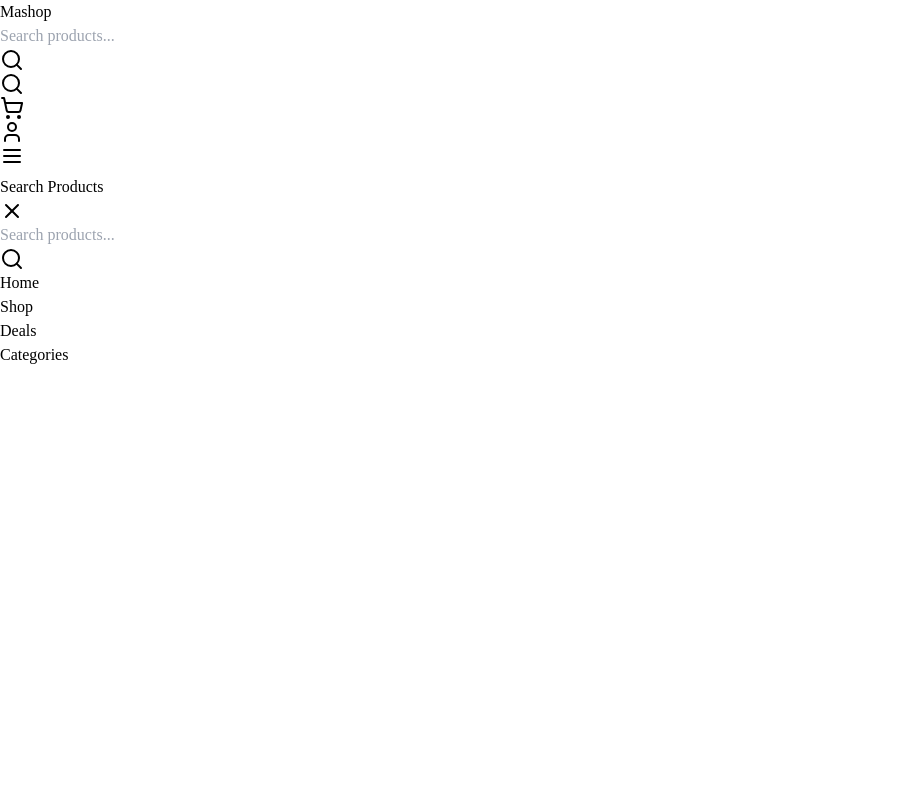
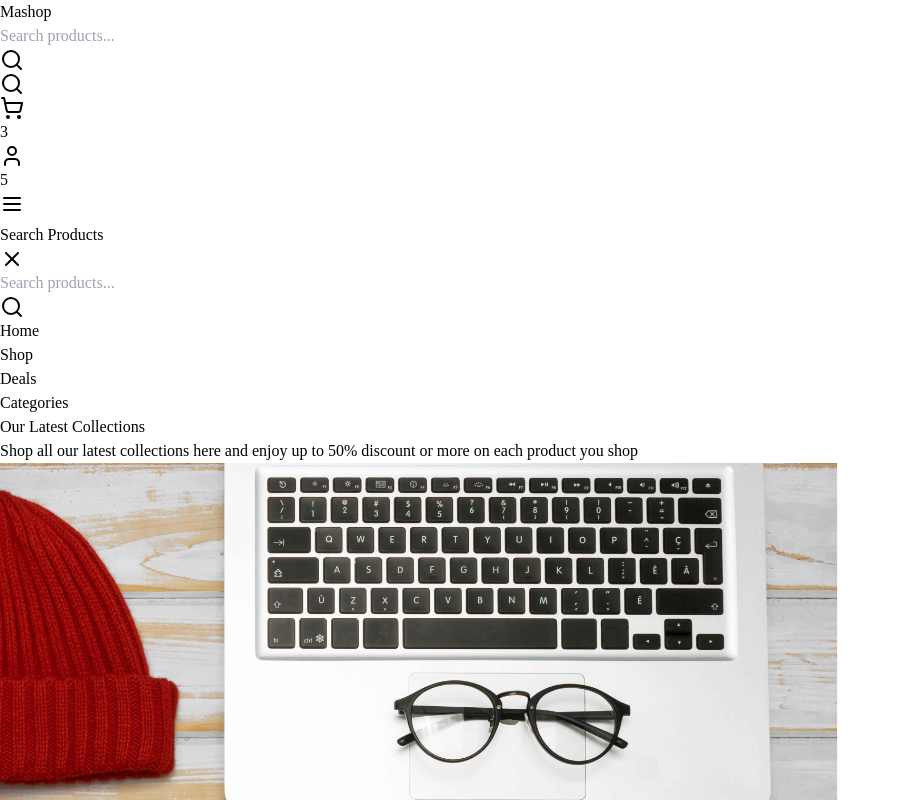
Before and after one commit to alimuhammeddev/Mashop-Store, a React (Vite) app: page /deals in a window 1280 px wide. Shown: the top 800 px of the page, without its empty margins (0-901 px from the left). Built offline with nearby package versions, Linux system fonts and the light colour scheme; a web font is replaced by a local one.

Commit message:
worked on notification badge

```diff
--- a/src/Components/Cards.jsx
+++ b/src/Components/Cards.jsx
@@ -1,6 +1,6 @@
 import { gadget, laptop, phone, woman1 } from "../assets";
 import { motion, useAnimation } from "framer-motion";
-import { useState } from "react";
+import { useState, useEffect } from "react";
 import { ShoppingCart, Heart, Eye } from "lucide-react";
 
 const cardsData = [
@@ -14,16 +14,16 @@ const Cards = () => {
   const controls = useAnimation();
   const [isPaused, setIsPaused] = useState(false);
 
-  const startAnimation = () => {
-    controls.start({
-      x: ["0%", "-50%"],
-      transition: { repeat: Infinity, ease: "linear", duration: 10 },
-    });
-  };
-
-  const stopAnimation = async () => {
-    await controls.stop();
-  };
+  useEffect(() => {
+    if (!isPaused) {
+      controls.start({
+        x: ["0%", "-50%"],
+        transition: { repeat: Infinity, ease: "linear", duration: 10 },
+      });
+    } else {
+      controls.stop();
+    }
+  }, [isPaused, controls]);
 
   return (
     <section className="overflow-hidden">
@@ -40,19 +40,13 @@ const Cards = () => {
         <motion.div
           className="flex space-x-4 w-max"
           animate={controls}
-          onMouseEnter={() => {
-            setIsPaused(true);
-            stopAnimation();
-          }}
-          onMouseLeave={() => {
-            setIsPaused(false);
-            startAnimation();
-          }}
         >
           {[...cardsData, ...cardsData, ...cardsData].map((card, index) => (
             <div
               key={index}
               className="w-[300px] lg:w-[350px] flex-shrink-0 p-4 bg-white shadow-lg rounded-lg relative group"
+              onMouseEnter={() => setIsPaused(true)}
+              onMouseLeave={() => setIsPaused(false)}
             >
               <div className="relative w-full h-48 overflow-hidden">
                 <img src={card.img} alt={card.title} className="w-full h-full object-cover rounded-lg" />
--- a/src/Footer.jsx
+++ b/src/Footer.jsx
@@ -2,7 +2,7 @@ import { Facebook, Instagram, Linkedin, Twitter } from "lucide-react";
 
 const Footer = () => {
   return (
-    <footer className="bg-gray-900 text-white py-8">
+    <footer className="bg-gray-900 text-white py-8 mt-5">
       <div className="max-w-7xl mx-auto px-6 grid grid-cols-1 md:grid-cols-4 gap-8">
         <div>
           <h2 className="text-xl font-semibold mb-3">Mashop</h2>
--- a/src/Header.jsx
+++ b/src/Header.jsx
@@ -5,6 +5,8 @@ import { Link } from "react-router-dom";
 export default function Header() {
   const [menuOpen, setMenuOpen] = useState(false);
   const [searchOpen, setSearchOpen] = useState(false);
+  const cartItemCount = 3; // Example cart item count
+  const notifications = 5; // Example notification count
 
   return (
     <header className="w-full bg-white shadow-md p-4 fixed top-0 left-0 z-50">
@@ -25,8 +27,22 @@ export default function Header() {
             className="h-6 w-6 cursor-pointer text-gray-700 md:hidden"
             onClick={() => setSearchOpen(true)}
           />
-          <ShoppingCart className="h-6 w-6 cursor-pointer text-gray-700" />
-          <User className="h-6 w-6 cursor-pointer text-gray-700" />
+          <div className="relative cursor-pointer">
+            <ShoppingCart className="h-6 w-6 text-gray-700" />
+            {cartItemCount > 0 && (
+              <span className="absolute -top-1 -right-2 bg-orange-400 text-white text-xs font-bold rounded-full px-1.5 py-0.5">
+                {cartItemCount}
+              </span>
+            )}
+          </div>
+          <div className="relative cursor-pointer">
+            <User className="h-6 w-6 text-gray-700" />
+            {notifications > 0 && (
+              <span className="absolute -top-1 -right-2 bg-orange-400 text-white text-xs font-bold rounded-full px-1.5 py-0.5">
+                {notifications}
+              </span>
+            )}
+          </div>
           <button className="md:hidden" onClick={() => setMenuOpen(!menuOpen)}>
             {menuOpen ? (
               <X className="h-6 w-6" />
--- a/src/Pages/Categories.jsx
+++ b/src/Pages/Categories.jsx
@@ -1,4 +1,7 @@
 import Header from "../Header"
+import Items from "../Components/Items"
+import ShopCards from "../Components/ShopCards"
+import Footer from "../Footer"
 
 const Categories = () => {
   return (
@@ -6,6 +9,18 @@ const Categories = () => {
       <div>
         <Header />
       </div>
+
+      <div className='lg:mt-48 md:mt-40 mt-24 p-4'>
+        <Items />
+      </div>
+
+      <div className='mt-10 p-4'>
+        <ShopCards />
+      </div>
+
+      <div>
+        <Footer />
+      </div>
     </section>
   )
 }
--- a/src/Pages/Deals.jsx
+++ b/src/Pages/Deals.jsx
@@ -1,4 +1,7 @@
 import Header from '../Header'
+import Cards from '../Components/Cards'
+import ShopCards from '../Components/ShopCards'
+import Footer from '../Footer'
 
 const Deals = () => {
   return (
@@ -6,6 +9,18 @@ const Deals = () => {
       <div>
         <Header />
       </div>
+
+      <div className='lg:mt-48 md:mt-40 mt-24 p-4'>
+        <Cards />
+      </div>
+
+      <div className='mt-10 p-4'>
+        <ShopCards />
+      </div>
+
+      <div>
+        <Footer />
+      </div>
     </section>
   )
 }
```
